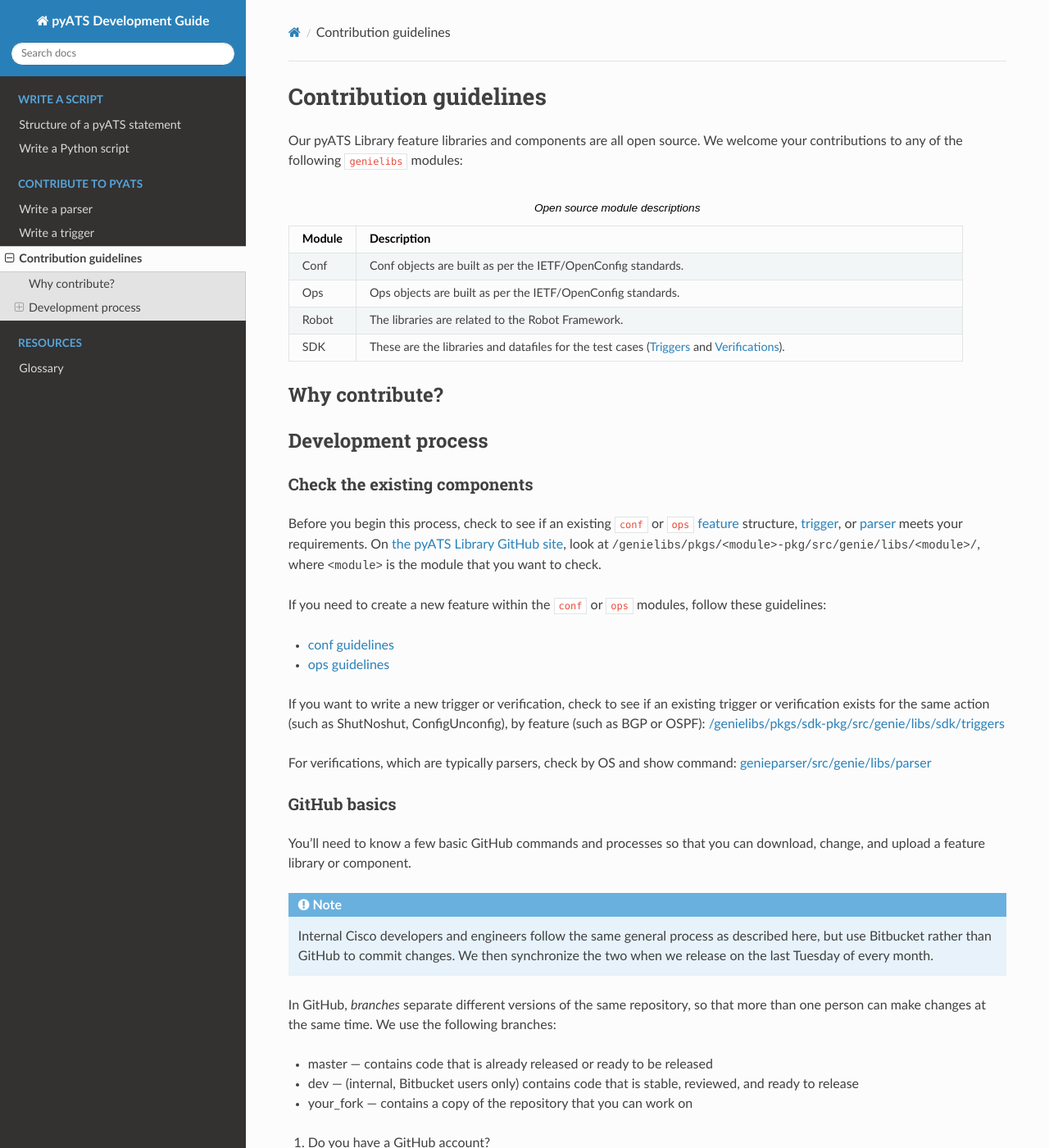
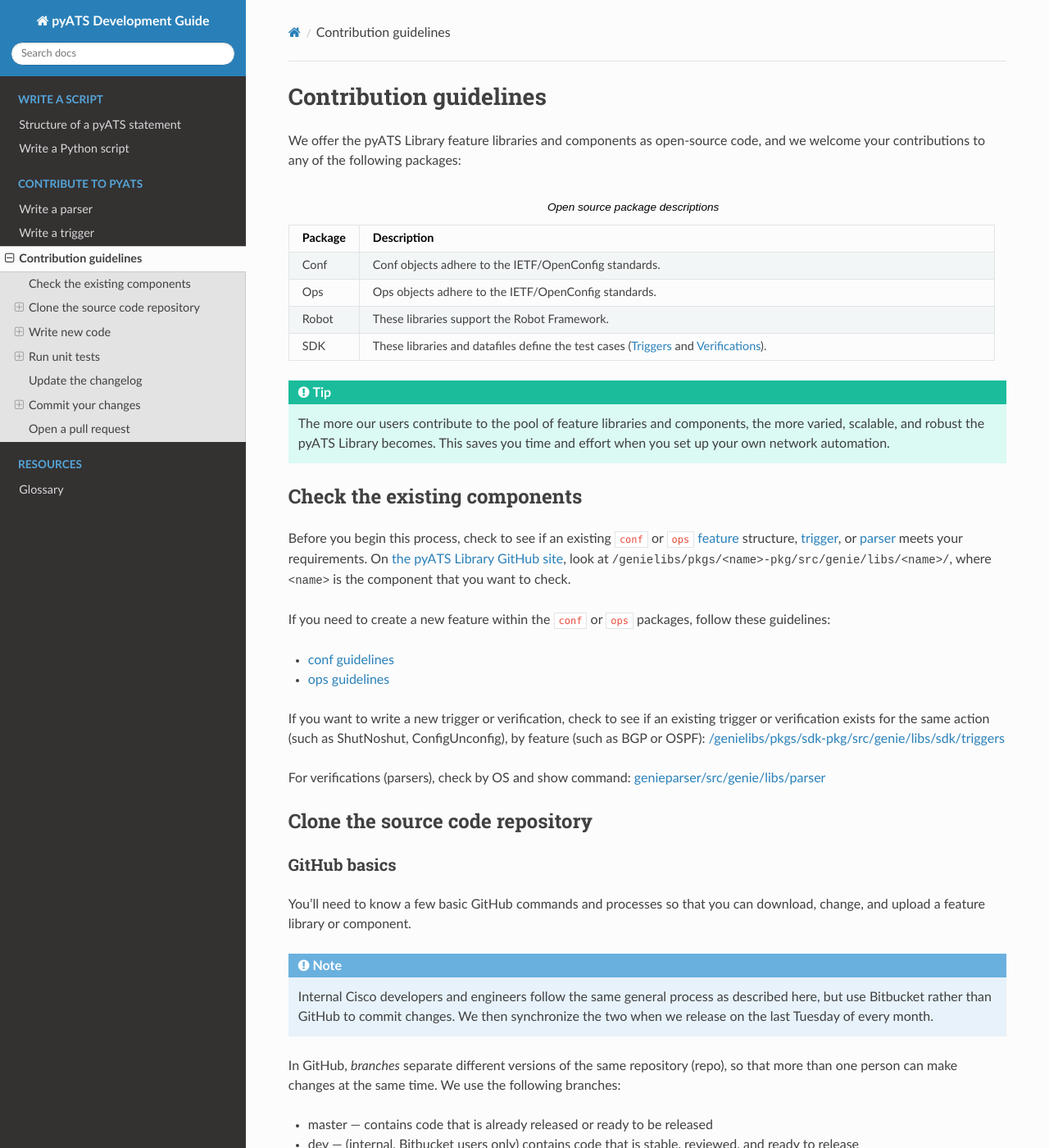
Before and after one commit to CiscoTestAutomation/getting-started, a Sphinx documentation site: the page built from source/contribute/contribute.rst, in a window 1280 px wide and 1400 px high. Shown: the whole window at 82% size. Built offline with Sphinx 7.4.7 and the Read the Docs theme 2.0.0, drawn with Linux system fonts in a browser that asks for light colours; some of the changed text lies outside the part shown.

Commit message:
Work in progress.

```diff
--- a/source/contribute/contribute.rst
+++ b/source/contribute/contribute.rst
@@ -2,42 +2,37 @@
 
 Contribution guidelines
 =======================
-Our |library| feature libraries and components are all open source. We welcome your contributions to any of the following ``genielibs`` modules:
+We offer the |library| feature libraries and components as open-source code, and we welcome your contributions to any of the following packages:
 
-.. csv-table:: Open source module descriptions
-    :header: "Module", "Description"
+.. csv-table:: Open source package descriptions
+    :header: "Package", "Description"
     :widths: 10 90
 
-    "Conf", "Conf objects are built as per the IETF/OpenConfig standards."
-    "Ops", "Ops objects are built as per the IETF/OpenConfig standards."
-    "Robot", "The libraries are related to the Robot Framework."
-    "SDK", "These are the libraries and datafiles for the test cases (:term:`Triggers <trigger>` and :term:`Verifications <verification>`)."
+    "Conf", "Conf objects adhere to the IETF/OpenConfig standards."
+    "Ops", "Ops objects adhere to the IETF/OpenConfig standards."
+    "Robot", "These libraries support the Robot Framework."
+    "SDK", "These libraries and datafiles define the test cases (:term:`Triggers <trigger>` and :term:`Verifications <verification>`)."
 
-.. _why-contribute:
+.. tip:: The more our users contribute to the pool of feature libraries and components, the more varied, scalable, and robust the |library| becomes. This saves you time and effort when you set up your own network automation.
 
-Why contribute?
----------------
 
-.. _development-process:
-
-Development process
--------------------
 
 Check the existing components
-^^^^^^^^^^^^^^^^^^^^^^^^^^^^^
-Before you begin this process, check to see if an existing ``conf`` or ``ops`` :term:`feature` structure, :term:`trigger`, or :term:`parser` meets your requirements. On `the pyATS Library GitHub site <https://github.com/CiscoTestAutomation>`_, look at :monospace:`/genielibs/pkgs/<module>-pkg/src/genie/libs/<module>/`, where :monospace:`<module>` is the module that you want to check.
+-----------------------------
+Before you begin this process, check to see if an existing ``conf`` or ``ops`` :term:`feature` structure, :term:`trigger`, or :term:`parser` meets your requirements. On `the pyATS Library GitHub site <https://github.com/CiscoTestAutomation>`_, look at :monospace:`/genielibs/pkgs/<name>-pkg/src/genie/libs/<name>/`, where :monospace:`<name>` is the component that you want to check.
 
-If you need to create a new feature within the ``conf`` or ``ops`` modules, follow these guidelines:
+If you need to create a new feature within the ``conf`` or ``ops`` packages, follow these guidelines:
 
 * `conf guidelines <https://github.com/CiscoTestAutomation/genielibs/blob/master/CONF.md>`_
 * `ops guidelines <https://github.com/CiscoTestAutomation/genielibs/blob/master/OPS.md>`_
 
 If you want to write a new trigger or verification, check to see if an existing trigger or verification exists for the same action (such as ShutNoshut, ConfigUnconfig), by feature (such as BGP or OSPF): `/genielibs/pkgs/sdk-pkg/src/genie/libs/sdk/triggers <https://github.com/CiscoTestAutomation/genielibs/tree/master/pkgs/sdk-pkg/src/genie/libs/sdk/triggers>`_
 
-For verifications, which are typically parsers, check by OS and show command: `genieparser/src/genie/libs/parser <https://github.com/CiscoTestAutomation/genieparser/tree/master/src/genie/libs/parser>`_
+For verifications (parsers), check by OS and show command: `genieparser/src/genie/libs/parser <https://github.com/CiscoTestAutomation/genieparser/tree/master/src/genie/libs/parser>`_
 
 
-
+Clone the source code repository
+--------------------------------
 
 .. _GitHub-basics:
 
@@ -47,25 +42,29 @@
 
 .. note:: Internal Cisco developers and engineers follow the same general process as described here, but use Bitbucket rather than GitHub to commit changes. We then synchronize the two when we release on the last Tuesday of every month.
 
-In GitHub, *branches* separate different versions of the same repository, so that more than one person can make changes at the same time. We use the following branches:
+In GitHub, *branches* separate different versions of the same repository (repo), so that more than one person can make changes at the same time. We use the following branches:
 
 * master --- contains code that is already released or ready to be released
 * dev --- (internal, Bitbucket users only) contains code that is stable, reviewed, and ready to release
 * your_fork --- contains a copy of the repository that you can work on
 
+.. _clone-repo:
+
+Clone the repo
+^^^^^^^^^^^^^^
 
 #. Do you have a GitHub account?
 
    * If *yes*, go to the next step.
-   * If *no*, go to https://github.com/join and create your account.
-    |br|
+   * If *no*, go to https://github.com/join and create your account. |br| |br|
+
 
 #. Find the repository for the component that you want to add or extend.
 
    .. csv-table:: Repository locations
     :file: repo_descriptions.csv
     :header-rows: 1
-    :widths: 20 80
+    :widths: 10 10 80
 
 #. Fork a repository (see https://help.github.com/en/articles/fork-a-repo).
 
@@ -82,11 +81,11 @@
 
     .. note:: For internal Cisco users on Bitbucket, make sure you are on the :monospace:`dev` branch of the repo when you clone it.
 
-Now, you are ready to contribute!
+Now, you are ready to contribute! Once you have written your new code, you can :ref:`open a pull request <open-pull-request>` to ask the |library| team to accept your changes.
 
-Edit or add files
-^^^^^^^^^^^^^^^^^
-After you download the repo from GitHub (DevNet) or Bitbucket (internal), you can move into develop mode, make your changes, and request approval (open a pull request).
+Write new code
+--------------
+After you download the repo from GitHub (DevNet) or Bitbucket (internal), you can move into develop mode, make your changes, and request approval (:ref:`open a pull request <open-pull-request>`).
 
 All code follows the `PEP 8 -- Style Guide for Python Code <https://www.python.org/dev/peps/pep-0008/>`_. Note the following items:
 
@@ -95,11 +94,16 @@
 * Leave two blank lines between classes, two lines between functions, and one line between methods.
 * Write the imports in the following order: Python native libraries, third party libraries, and |library| modules.
 
-#. Uninstall the modules::
+Conf or Ops packages
+^^^^^^^^^^^^^^^^^^^^
+
+#. :ref:`Clone the relevant repository <clone-repo>`. |br| |br|
+
+#. Uninstall the packages::
 
     pip uninstall genie.libs.conf genie.libs.ops genie.libs.sdk genie.libs.robot
 
-   *Result*: The system prompts you to uninstall each module. Enter :monospace:`y` to proceed. |br| |br|
+   *Result*: The system prompts you to uninstall each package. Enter :monospace:`y` to proceed. |br| |br|
 
 #. Change directories::
 
@@ -109,7 +113,7 @@
 
     make develop
 
-   *Result*: The system installs dependencies and packages, and sets up the development environment for the ``conf``, ``ops``, ``robot``, and ``sdk`` modules. |br| |br|
+   *Result*: The system installs dependencies and packages, and sets up the development environment for the ``conf``, ``ops``, ``robot``, and ``sdk`` packages. |br| |br|
 
 #. Write your own code as required.
 
@@ -118,43 +122,165 @@
     * :ref:`write-parser`
     * :ref:`write-trigger`
 
+Parsers
+^^^^^^^
+#. :ref:`Clone the relevant repository <clone-repo>`. |br| |br|
+
+#. Change directories::
+
+    cd genieparser
+
+#. Activate the "develop" mode::
+
+    make develop
+
+   *Result*: The system installs dependencies and packages, and sets up the development environment. |br| |br|
+
+#. See detailed steps for writing and testing a parser in the topic :ref:`write-parser`.
+
+.. _run-unit-tests:
+
 Run unit tests
-^^^^^^^^^^^^^^
-.. important:: You must run unit tests on all new code. Your changes must not break existing unit tests, and you must include the test results when you :ref:`open a pull request <open-pull-request>`.
+--------------
+.. important::
 
-To run the unittest;
+   * You must run unit tests on all new code.
+   * Your changes must not break existing unit tests.
+   * You must include the test results when you :ref:`open a pull request <open-pull-request>`.
+
+Internal Cisco users
+^^^^^^^^^^^^^^^^^^^^
+#. Install cisco-distutils::
+
+    pip install cisco-distutils
+
+#. For ``conf``, change to the :monospace:`conf/tests` directory::
+
     cd genielibs/src/conf/tests/
-    runAll
-    cd genielibs/src/ops/tests/
+
+   and run all of the ``conf`` tests::
+
     runAll
 
+   *Result*: The system displays the test results. |br| |br|
+
+#. For ``ops``, change to the :monospace:`ops/tests` directory::
+
+    cd genielibs/src/ops/tests/
+
+   and run all of the ``ops`` tests::
+
+    runAll
+
+   *Result*: The system displays the test results. |br| |br|
+
+#. For parsers, see the section :ref:`parser-unit-test`. |br| |br|
+
+#. Did all of the tests pass?
+
+    * If *yes*, go to the next step.
+    * If *no*, check the errors, re-write your code, and try again.
+
+#. (Talk with SME about the script that creates and diffs verifications.)
+
+External DevNet users
+^^^^^^^^^^^^^^^^^^^^^
+#. For ``conf``, change to the :monospace:`conf/tests` directory::
+
+    cd genielibs/src/conf/tests/
+
+   and run all of the ``conf`` tests::
+
+    python -m unittest discover
+
+   *Result*: The system displays any failed tests and the number of tests run. |br| |br|
+
+#. For ``ops``, change to the :monospace:`ops/tests` directory::
+
+    cd genielibs/src/ops/tests/
+
+   and run all of the ``ops`` tests::
+
+    python -m unittest discover
+
+   *Result*: The system displays any failed tests and the number of tests run. |br| |br|
+
+#. For parsers, see the section :ref:`parser-unit-test`. |br| |br|
+
+#. Did all of the tests pass?
+
+    * If *yes*, you can now :ref:`update the changelogs <update-changelog>`.
+    * If *no*, check the errors, re-write your code, and try again.
+
+.. _update-changelog:
+
 Update the changelog
-^^^^^^^^^^^^^^^^^^^^
-Before committing any trigger/verification/conf/ops object, you have to add it to the module corresponding changelog so we can keep track of our development efforts. Changelog directory is located at genielibs/pkgs/(pkg_name)/. It contains year/month.md files where we document our monthly development.
+--------------------
+We use changelogs for each package (:monospace:`genielibs/pkgs/<name>-pkg/changelog`) to track all development efforts by month and year.
+
+#. In the repo, locate the year and month for the next release.
+
+#. In your fork of the main repo, in the :monospace:`<month>.md` file, add a clear and brief description of your change.
+
+You can either edit the file directly, or change it locally and then :ref:`commit your changes <commit-changes>`.
+
+.. _commit-changes:
 
 Commit your changes
-^^^^^^^^^^^^^^^^^^^
+-------------------
+After you have successfully :ref:`run all of the unit tests <run-unit-tests>` and :ref:`updated the relevant changelogs <update-changelog>`, you can commit and push your changes.
+
+.. note:: It's okay to commit (but not push) your changes before you open a pull request. This helps you to track the changes you've made and to revert any changes, if necessary.
+
+Commit policy
+^^^^^^^^^^^^^
+* If you commit all of your changes at once, include *only one* feature or *one* bug fix in a single commit. For example, 1 commit = 1 parser (not more than one).
+* It's okay to commit one small change at a time, but wait until you complete your changes before you open a pull request.
+* Write a useful and descriptive message for each commit.
+
+Commit procedure
+^^^^^^^^^^^^^^^^
+
+#. Did you add any new files?
+
+   * If *yes*, use a git command to add them::
+
+      git add <filename>
+
+   * If *no*, go to the next step. |br| |br|
+
+#. Commit your changes and include a descriptive message. You can commit all of your changes at once::
+
+    git commit -a -m 'My descriptive message.'
+
+   or "stage" each change as you make it... ::
+
+    git add <modified_filename1>
+    git add <modified_filename2>
+
+   and then commit all of the changes::
+
+    git commit -m 'My descriptive message.'
+
+#. When you have committed all of your changes, you can "push" them to your fork.
+
+   * Internal Cisco users -- :monospace:`dev` branch in Bitbucket::
+
+      git push origin dev
+
+   * External DevNet users -- :monospace:`master` branch in GitHub::
+
+      git push origin master
+
+
 
 .. _open-pull-request:
 
 Open a pull request
-^^^^^^^^^^^^^^^^^^^
+-------------------
+Open a pull request to notify the |library| team that your code is ready to review and merge into the main repository.
 
-#. Add any new files that you create::
 
-    git add filename.py
-
-#. Commit (keep a record of) your changes as you develop new code::
-
-    git commit -a -m 'Message that describes the change.'
-
-#. Push the change to the Git repository::
-
-    git push origin dev
-
-   (Check that this is correct for both GitHub and Bitbucket)
-
-#. Open a pull request to notify the |library| team that your code is ready to review. (Command line or browser?)
 
 
 
--- a/source/contribute/repo_descriptions.csv
+++ b/source/contribute/repo_descriptions.csv
@@ -1,8 +1,8 @@
-Item,Repository
-Trigger,`genielibs/pkgs/sdk-pkg/src/genie/libs/sdk/triggers <https://github.com/CiscoTestAutomation/genielibs/tree/master/pkgs/sdk-pkg/src/genie/libs/sdk/triggers>`_
-Parser,`genieparser/src/genie/libs/parser <https://github.com/CiscoTestAutomation/genieparser/tree/master/src/genie/libs/parser>`_
-Ops package,`genielibs/pkgs/ops-pkg/src/genie/libs/ops <https://github.com/CiscoTestAutomation/genielibs/tree/master/pkgs/ops-pkg/src/genie/libs/ops>`_
-Conf package,`genielibs/pkgs/conf-pkg/src/genie/libs/conf <https://github.com/CiscoTestAutomation/genielibs/tree/master/pkgs/conf-pkg/src/genie/libs/conf>`_
-Robot Framework,`genielibs/pkgs/robot-pkg/src/genie/libs/robot <https://github.com/CiscoTestAutomation/genielibs/tree/master/pkgs/robot-pkg/src/genie/libs/robot>`_
-Functions (APIs),`genielibs/pkgs/sdk-pkg/src/genie/libs/sdk/apis  <https://github.com/CiscoTestAutomation/genielibs/tree/master/pkgs/sdk-pkg/src/genie/libs/sdk/apis>`_
-Other,`genielibs/pkgs/sdk-pkg/src/genie/libs/sdk  <https://github.com/CiscoTestAutomation/genielibs/tree/master/pkgs/sdk-pkg/src/genie/libs/sdk>`_
+Item,Repository to clone,Path to specific items
+Trigger,`genielibs <https://github.com/CiscoTestAutomation/genielibs>`_,`genielibs/pkgs/sdk-pkg/src/genie/libs/sdk/triggers <https://github.com/CiscoTestAutomation/genielibs/tree/master/pkgs/sdk-pkg/src/genie/libs/sdk/triggers>`_
+Parser,`genieparser <https://github.com/CiscoTestAutomation/genieparser>`_,`genieparser/src/genie/libs/parser <https://github.com/CiscoTestAutomation/genieparser/tree/master/src/genie/libs/parser>`_
+Ops package,`genielibs <https://github.com/CiscoTestAutomation/genielibs>`_,`genielibs/pkgs/ops-pkg/src/genie/libs/ops <https://github.com/CiscoTestAutomation/genielibs/tree/master/pkgs/ops-pkg/src/genie/libs/ops>`_
+Conf package,`genielibs <https://github.com/CiscoTestAutomation/genielibs>`_,`genielibs/pkgs/conf-pkg/src/genie/libs/conf <https://github.com/CiscoTestAutomation/genielibs/tree/master/pkgs/conf-pkg/src/genie/libs/conf>`_
+Robot Framework,`genielibs <https://github.com/CiscoTestAutomation/genielibs>`_,`genielibs/pkgs/robot-pkg/src/genie/libs/robot <https://github.com/CiscoTestAutomation/genielibs/tree/master/pkgs/robot-pkg/src/genie/libs/robot>`_
+Functions (APIs),`genielibs <https://github.com/CiscoTestAutomation/genielibs>`_,`genielibs/pkgs/sdk-pkg/src/genie/libs/sdk/apis  <https://github.com/CiscoTestAutomation/genielibs/tree/master/pkgs/sdk-pkg/src/genie/libs/sdk/apis>`_
+Other,`genielibs <https://github.com/CiscoTestAutomation/genielibs>`_,`genielibs/pkgs/sdk-pkg/src/genie/libs/sdk  <https://github.com/CiscoTestAutomation/genielibs/tree/master/pkgs/sdk-pkg/src/genie/libs/sdk>`_
```
